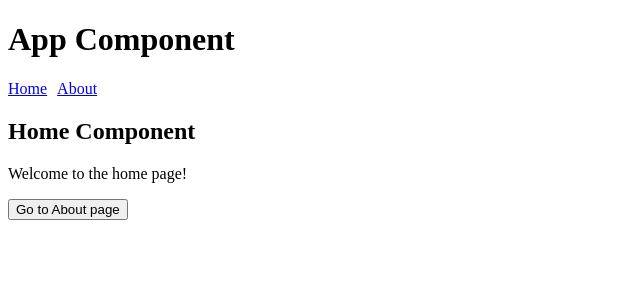
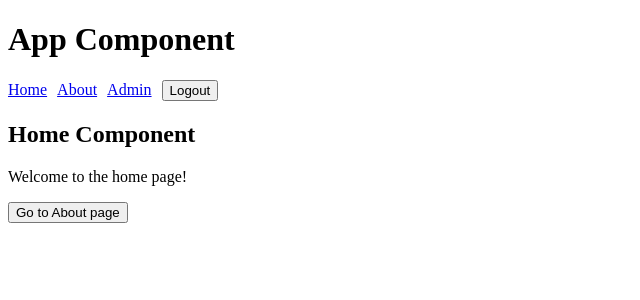
Before and after one commit to Nemoni/vueproj, a Vue app: page /#/ in a window 1280 px wide. Shown: the top 300 px of the page, without its empty margins (0-640 px from the left). Built offline with nearby package versions, Linux system fonts and the light colour scheme.

Commit message:
vue-router路由守卫，实现登录，检测是否已登录来决定显示内容

```diff
--- a/src/App.vue
+++ b/src/App.vue
@@ -3,20 +3,28 @@
 <template>
   <div>
     <h1>App Component</h1>
-    <router-link class="router-link" to="/">Home</router-link>
-    <router-link class="router-link" to="/about">About</router-link>
+    <router-link class='router-link' to="/">Home</router-link>
+    <router-link class='router-link' to="/about">About</router-link>
+    <router-link class='router-link' to="/admin">Admin</router-link>
+    <button @click="logout">Logout</button>
     <router-view></router-view>
   </div>
 </template>
 
 <script>
 export default {
-  name: "App",
-};
+  name: 'App',
+  methods: {
+    logout() {
+      localStorage.removeItem('token')
+      this.$router.push('/')
+    }
+  }
+}
 </script>
 
 <style>
-.router-link {
-  margin-right: 10px;
-}
+  .router-link {
+    margin-right: 10px;
+  }
 </style>
--- /dev/null
+++ b/src/components/AdminPage.vue
@@ -0,0 +1,28 @@
+<!-- AdminPage.vue -->
+
+<template>
+  <div>
+    <h2>Admin Component</h2>
+    <p v-if="isLoggedIn">Welcome to the admin page!</p>
+    <p v-else>You must be logged in to access this page.</p>
+  </div>
+</template>
+
+<script>
+export default {
+  name: "AdminPage",
+  computed: {
+    isLoggedIn() {
+      return localStorage.getItem("token") !== null;
+    },
+  },
+  beforeRouteEnter(to, from, next) {
+    if (!localStorage.getItem("token")) {
+      console.log("haven't login, redirect to /, AdminPage.vue")
+      next("/");
+    } else {
+      next();
+    }
+  },
+};
+</script>
--- /dev/null
+++ b/src/components/LoginPage.vue
@@ -0,0 +1,55 @@
+<!-- Login.vue -->
+
+<template>
+  <div>
+    <h2>Login Component</h2>
+    <form @submit.prevent="login">
+      <div>
+        <label for="username">Username:</label>
+        <input type="text" id="username" v-model="username" />
+      </div>
+      <div>
+        <label for="password">Password:</label>
+        <input type="password" id="password" v-model="password" />
+      </div>
+      <div>
+        <button type="submit">Login</button>
+      </div>
+    </form>
+  </div>
+</template>
+
+<script>
+export default {
+  name: "LoginPage",
+  data() {
+    return {
+      username: "",
+      password: "",
+    };
+  },
+  methods: {
+    login() {
+      // 模拟验证用户信息并获取登录 token 和角色信息
+      const username = this.username;
+      const password = this.password;
+      if (username === "admin" && password === "123") {
+        const token = "mytoken";
+        const role = "admin";
+        localStorage.setItem("token", token);
+        localStorage.setItem("role", role);
+        this.$router.push("/admin");
+      } else if(username === "pni" && password === "123"){
+        const token = "pnitoken";
+        const role = "pni";
+        localStorage.setItem("token", token);
+        localStorage.setItem("role", role);
+        this.$router.push("/admin");
+      }
+      else {
+        alert("Invalid username or password");
+      }
+    },
+  },
+};
+</script>
--- /dev/null
+++ b/src/components/Unauthorized.vue
@@ -0,0 +1,12 @@
+<template>
+    <div>
+      <h3>Unauthorized</h3>
+      <p> You are unauthorized </p>
+    </div>
+  </template>
+
+  <script>
+  export default {
+    name: "UnauthorizedPage",
+  };
+  </script>
--- a/src/router/index.js
+++ b/src/router/index.js
@@ -4,6 +4,9 @@ import { createRouter, createWebHashHistory } from 'vue-router'
 import Home from '../components/HomePage.vue'
 import About from '../components/AboutPage.vue'
 import AboutDetails from '../components/AboutDetails.vue'
+import Admin from '../components/AdminPage.vue'
+import Unauthorized from '../components/Unauthorized.vue'
+import Login from '../components/LoginPage.vue'
 
 const routes = [
   {
@@ -24,19 +27,57 @@ const routes = [
     ]
   },
   {
+    path: '/admin',
+    name: 'Admin',
+    component: Admin,
+    meta: { requiresAuth: true, requiresAdmin: true }
+  },
+  {
+    path: '/unauthorized',
+    name: 'Unauthorized',
+    component: Unauthorized
+  },
+  {
+    path: '/login',
+    name: 'Login',
+    component: Login
+  },
+  {
     path: '/:catchAll(.*)',
     redirect: '/'
   }
 ]
-/*
-在 Vue Router 4 中，我们可以使用动态路由来实现根据不同参数值动态匹配不同的路由。
-例如，在上面的示例代码中，我们为 /about/:id 这个路由规则定义了一个动态参数 id，它可以匹配任何以 /about/ 开头的路径，
-并将其后面的参数值传递给路由组件。在 AboutPage 组件中，我们使用 v-for 遍历了一个包含多个用户信息的数组，
-并使用 router-link 来动态生成路由链接。
-*/
+
 const router = createRouter({
   history: createWebHashHistory(),
   routes
 })
 
+router.beforeEach((to, from, next) => {
+  const isLoggedIn = localStorage.getItem('token') !== null
+  const isAdmin = localStorage.getItem('role') === 'admin'
+
+  /*
+  to.matched 是一个数组，它包含了当前路由匹配的所有路由记录。
+  每个路由记录都是一个包含路由配置信息的对象，其中包括了 path、name、component 等属性，还包括了我们在路由配置中定义的元信息 meta。
+  在这个代码片段中，我们使用了 to.matched.some 方法对当前路由匹配的所有路由记录进行遍历，
+  并查找是否存在一个元信息 requiresAuth 为 true 的路由记录。如果存在，则说明当前路由需要用户登录才能访问，此时我们返回 true，否则返回 false。
+  */
+  if (to.matched.some(record => record.meta.requiresAuth)) {
+    if (!isLoggedIn) {
+      next('/login')
+    } else if (to.matched.some(record => record.meta.requiresAdmin)) {
+      if (!isAdmin) {
+        next('/unauthorized')
+      } else {
+        next()
+      }
+    } else {
+      next()
+    }
+  } else {
+    next()
+  }
+})
+
 export default router
```
